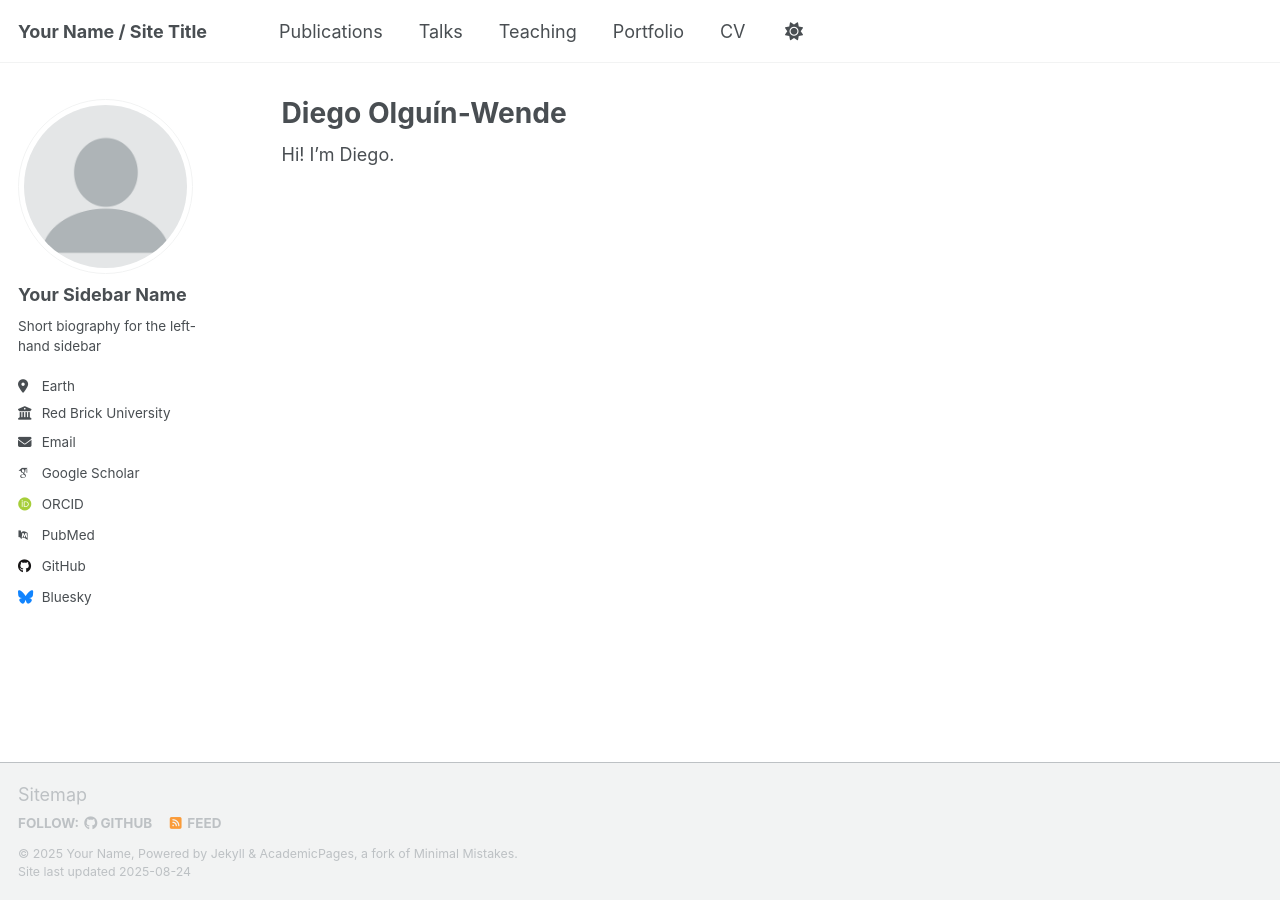
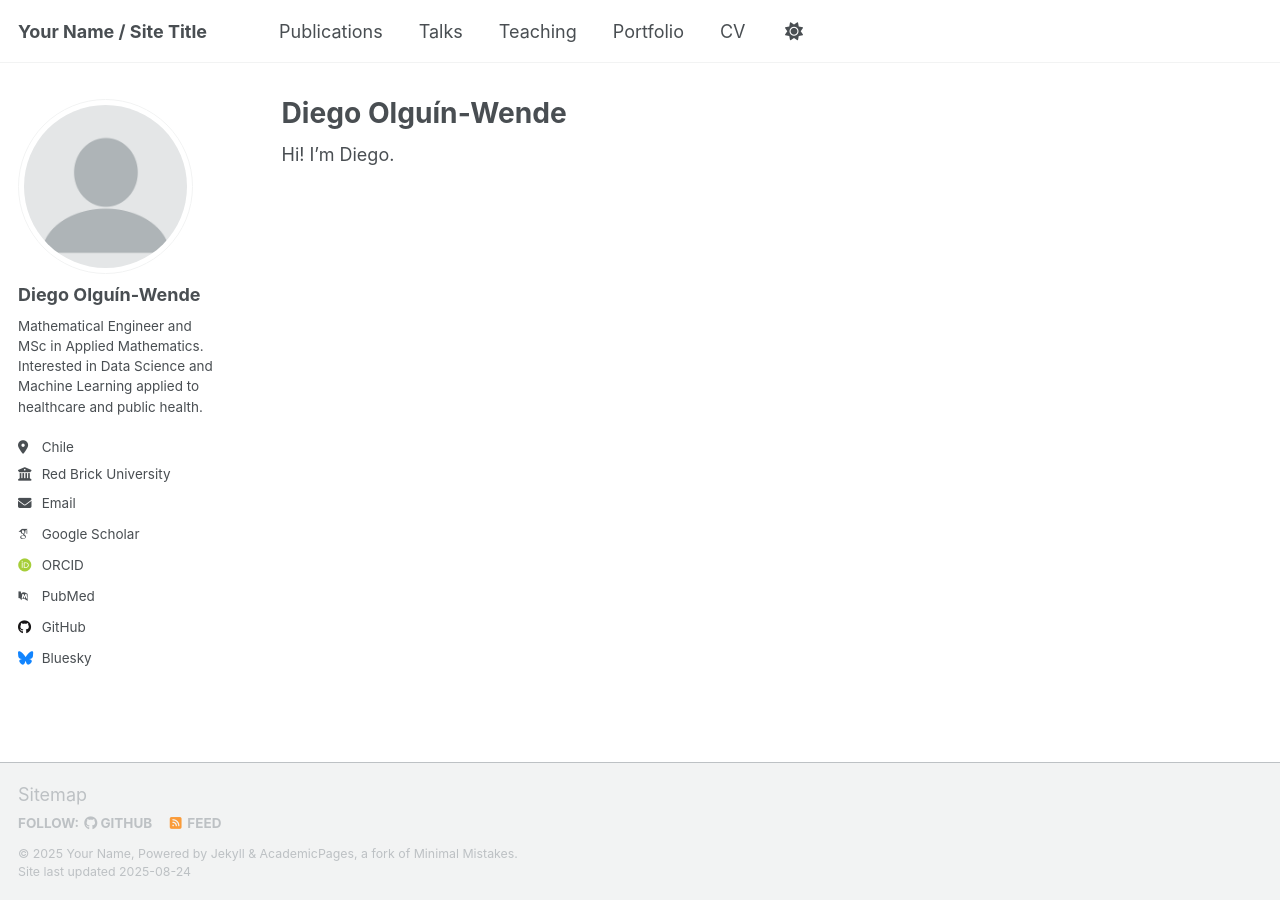
Before and after one commit to diegoolguinw/diegoolguinw.github.io, a Jekyll site: the page built from _pages/about.md, in a window 1280 px wide. Built offline with Jekyll 4.4.1, drawn with Linux system fonts in a browser that asks for light colours; some web fonts are replaced; a script that is not in the unit is left out.

Commit message:
Update _config.yml

```diff
--- a/_config.yml
+++ b/_config.yml
@@ -23,10 +23,10 @@ repository               : "academicpages/academicpages.github.io"
 author:
   # Biographic information
   avatar           : "profile.png"
-  name             : "Your Sidebar Name"
+  name             : "Diego Olguín-Wende"
   pronouns         : # example: "she/her"
-  bio              : "Short biography for the left-hand sidebar"
-  location         : "Earth"
+  bio              : "Mathematical Engineer and MSc in Applied Mathematics. Interested in Data Science and Machine Learning applied to healthcare and public health."
+  location         : "Chile"
   employer         : "Red Brick University"
   uri              : # URL
   email            : "none@example.org"
```
